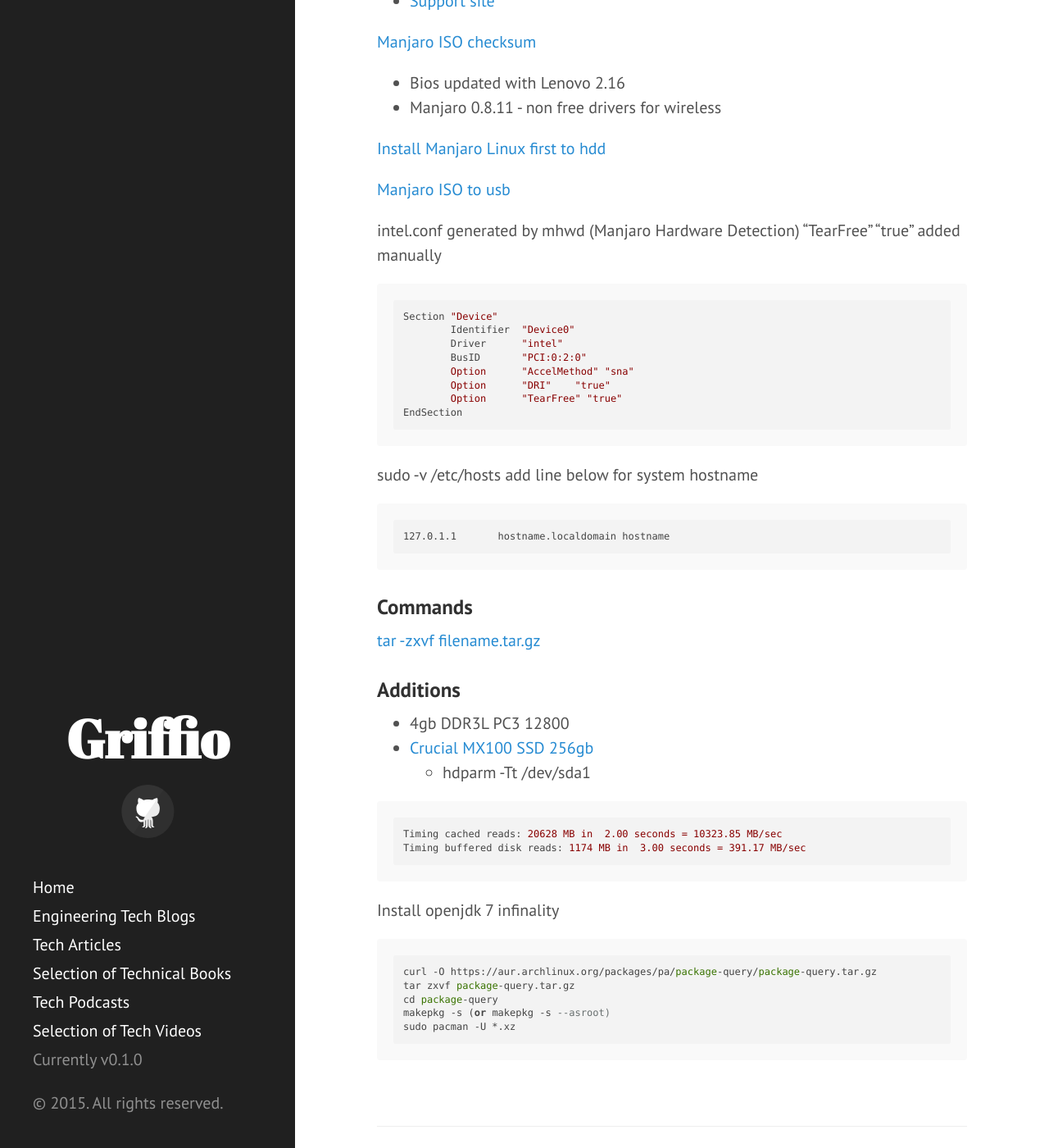
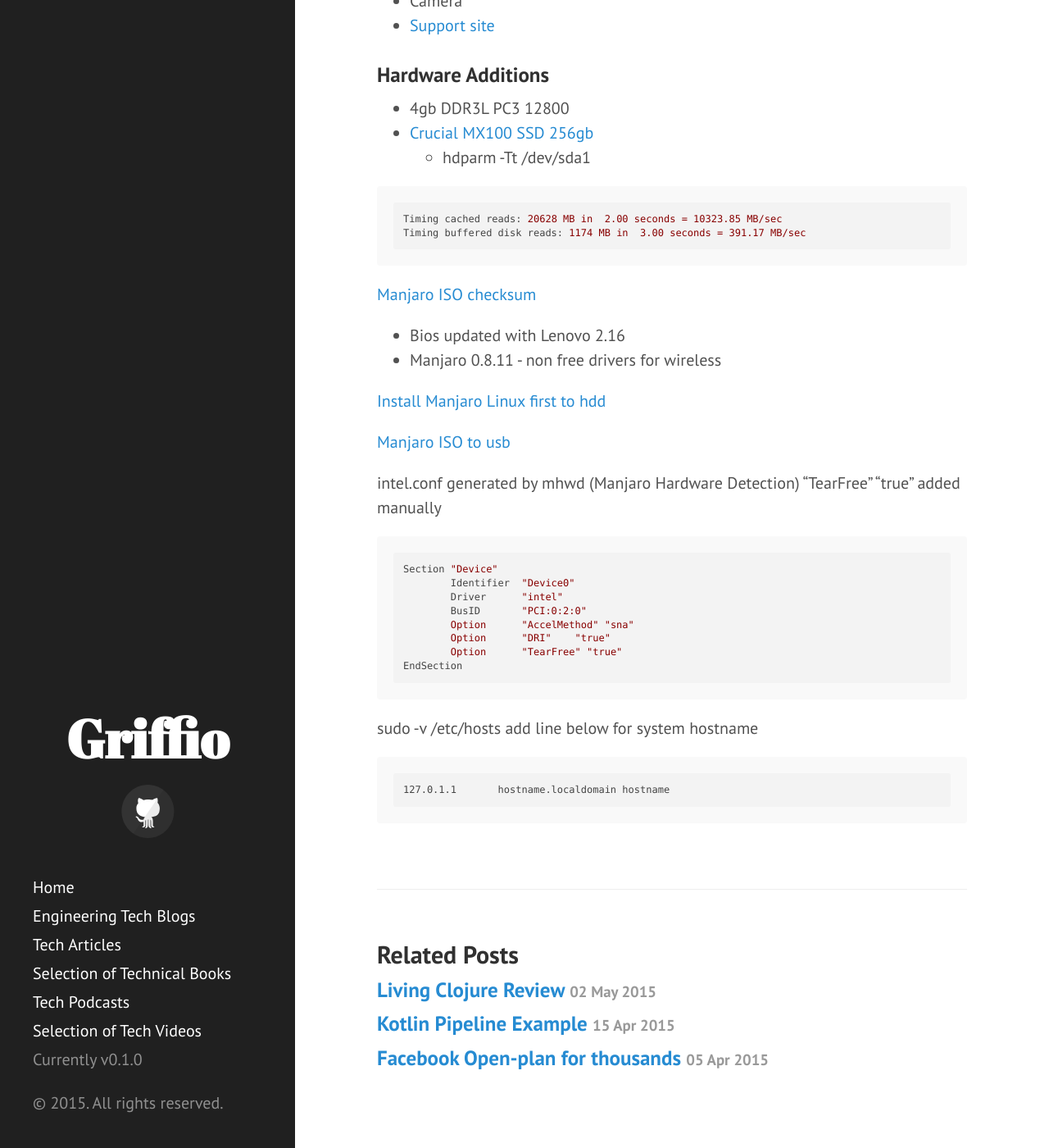
Before and after one commit to griffio/griffio.github.io, a Jekyll site: the page built from _posts/2014-12-29-Thinkpad-E540.md, in a window 1280 px wide and 1400 px high, scrolled down 1107 px. Shown: the whole window at 82% size. Built offline with Jekyll 4.4.1, drawn with Linux system fonts in a browser that asks for light colours; nearby versions of some CDN libraries.

Commit message:
Update 2014-12-29-Thinkpad-E540.md

```diff
--- a/_posts/2014-12-29-Thinkpad-E540.md
+++ b/_posts/2014-12-29-Thinkpad-E540.md
@@ -15,7 +15,19 @@ summary: Lenovo Thinkpad E540 with Manjaro Linux
 - 4gb DDR3L PC3 12800
 - Display (LED 15.6'' 1366x768) is low quality, Intel HD 4600 shared system memory graphics
 - Intel Wireless 7260
+- Camera
 - [Support site](http://support.lenovo.com/us/en/products/laptops-and-netbooks/thinkpad-edge-laptops/thinkpad-edge-e540/20c6/008qus)
+
+### Hardware Additions
+
+- 4gb DDR3L PC3 12800
+- [Crucial MX100 SSD 256gb](http://www.crucial.com/usa/en/ssd/ct256mx100ssd1)
+  - hdparm -Tt /dev/sda1
+
+~~~
+Timing cached reads: 20628 MB in  2.00 seconds = 10323.85 MB/sec
+Timing buffered disk reads: 1174 MB in  3.00 seconds = 391.17 MB/sec
+~~~
 
 [Manjaro ISO checksum](https://wiki.manjaro.org/index.php?title=How-to_check_an_.ISO_MD5_checksum)
 
@@ -45,27 +57,3 @@ sudo -v /etc/hosts add line below for system hostname
 ~~~
 127.0.1.1       hostname.localdomain hostname
 ~~~
-
-### Commands
-[tar -zxvf filename.tar.gz](http://explainshell.com/explain?cmd=tar+-zxvf+filename.tar.gz)
-
-### Additions
-
-- 4gb DDR3L PC3 12800
-- [Crucial MX100 SSD 256gb](http://www.crucial.com/usa/en/ssd/ct256mx100ssd1)
-  - hdparm -Tt /dev/sda1
-
-~~~
-Timing cached reads: 20628 MB in  2.00 seconds = 10323.85 MB/sec
-Timing buffered disk reads: 1174 MB in  3.00 seconds = 391.17 MB/sec
-~~~
-
-Install openjdk 7 infinality
-
-~~~
-curl -O https://aur.archlinux.org/packages/pa/package-query/package-query.tar.gz
-tar zxvf package-query.tar.gz
-cd package-query
-makepkg -s (or makepkg -s --asroot)
-sudo pacman -U *.xz
-~~~
```
